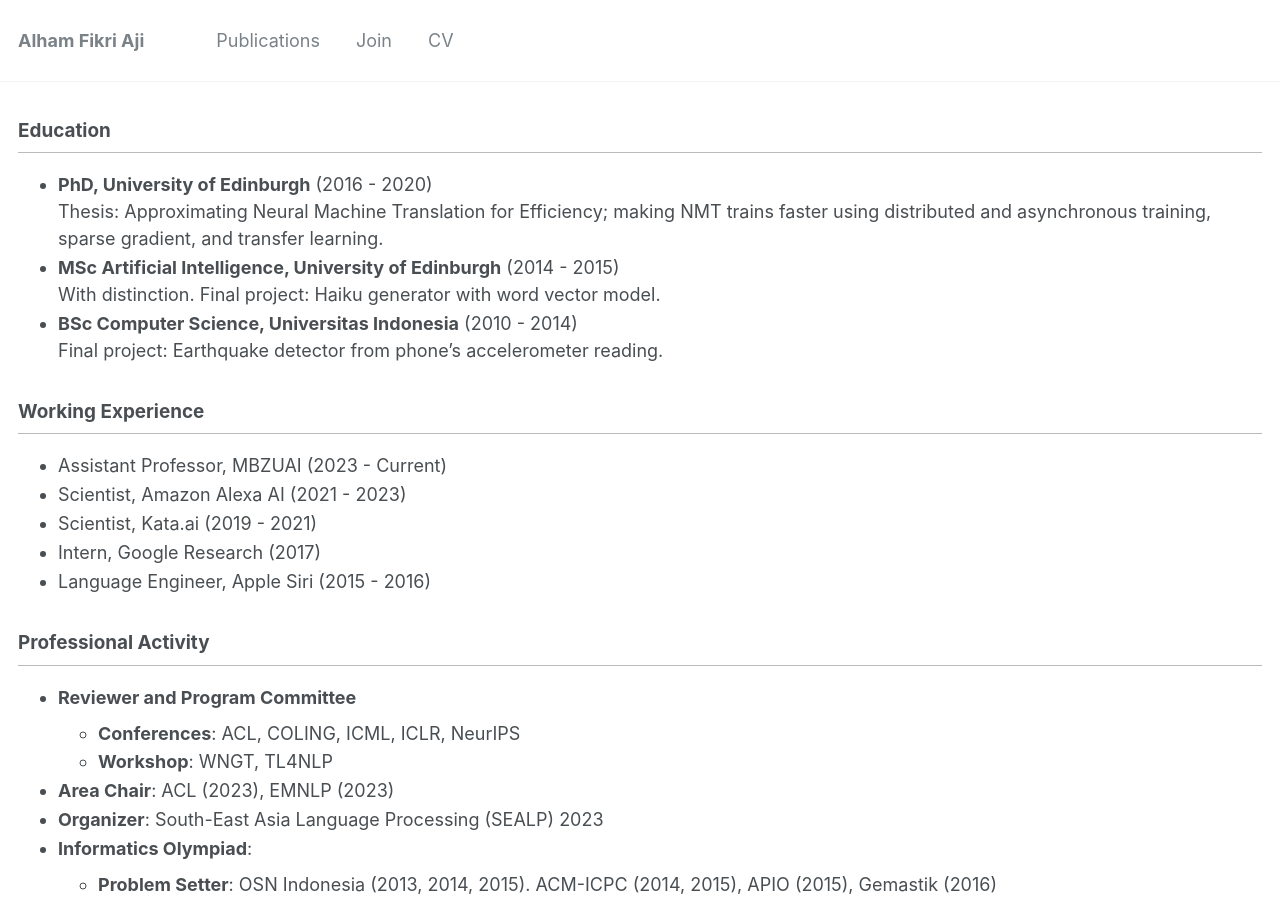
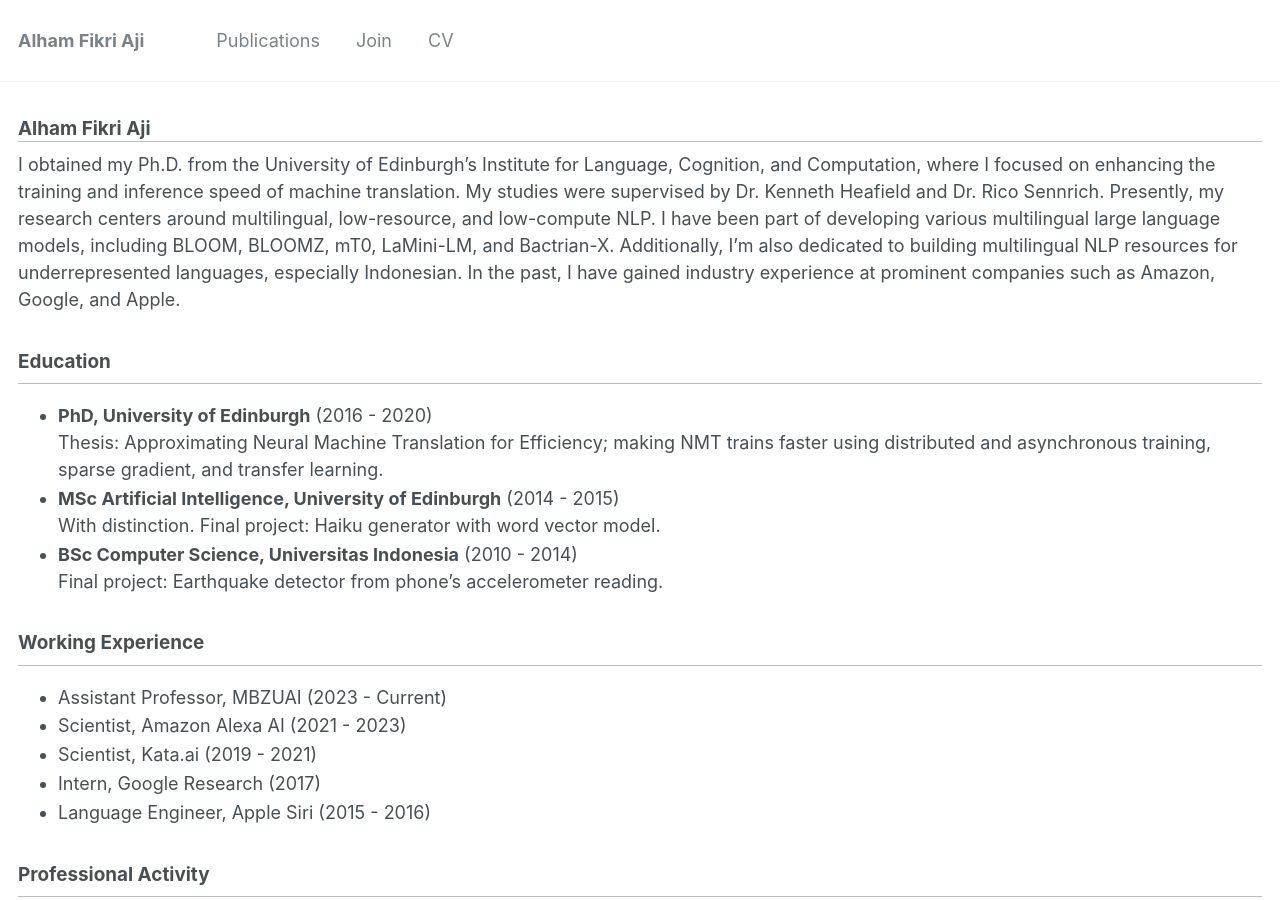
Before and after one commit to afaji/afaji.github.io, a Jekyll site: the page built from _pages/cv.md, in a window 1280 px wide and 900 px high. Built offline with Jekyll 4.4.1, drawn with Linux system fonts in a browser that asks for light colours.

Commit message:
Update cv.md

```diff
--- a/_pages/cv.md
+++ b/_pages/cv.md
@@ -8,6 +8,9 @@
 ---
 
 {% include base_path %}
+# Alham Fikri Aji
+
+I obtained my Ph.D. from the University of Edinburgh's Institute for Language, Cognition, and Computation, where I focused on enhancing the training and inference speed of machine translation. My studies were supervised by Dr. Kenneth Heafield and Dr. Rico Sennrich. Presently, my research centers around multilingual, low-resource, and low-compute NLP. I have been part of developing various multilingual large language models, including BLOOM, BLOOMZ, mT0, LaMini-LM, and Bactrian-X. Additionally, I'm also dedicated to building multilingual NLP resources for underrepresented languages, especially Indonesian. In the past, I have gained industry experience at prominent companies such as Amazon, Google, and Apple.
 
 ## Education
 
```
